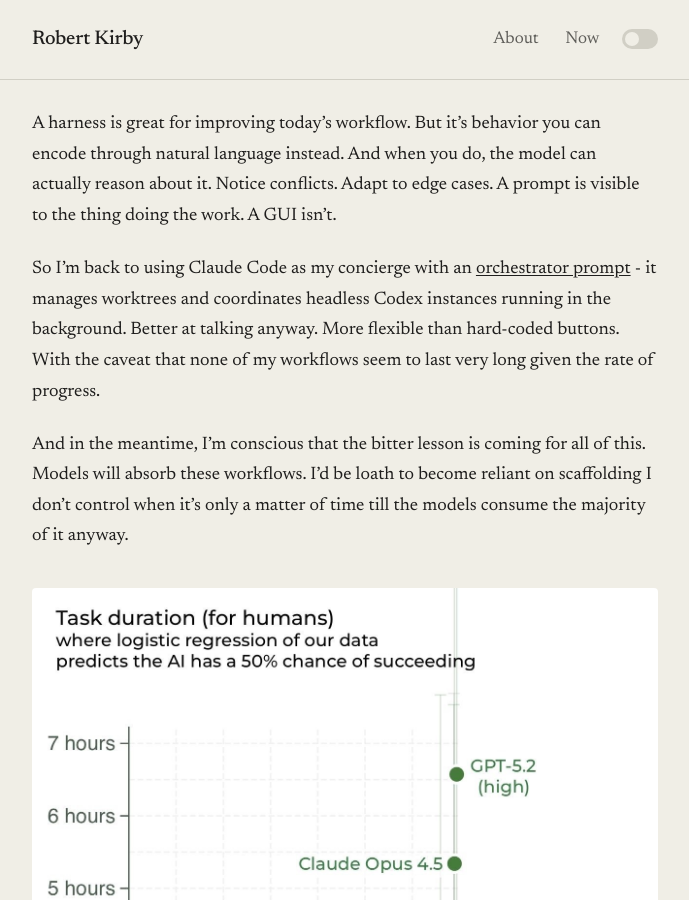
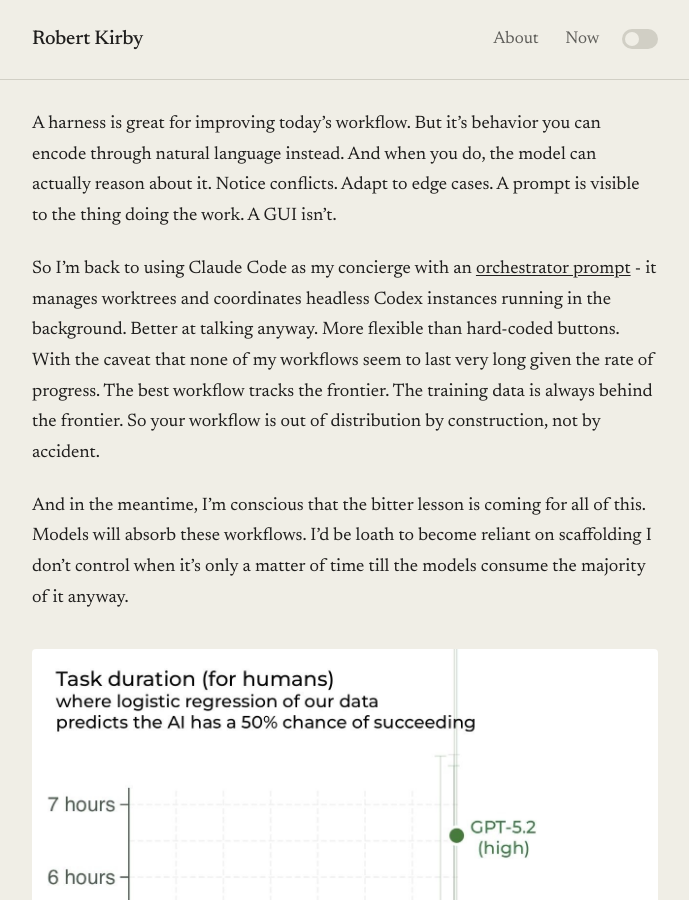
Before and after one commit to rob137/rob137.github.io, a Jekyll site: the page built from _posts/2026-02-05-the-invisible-jig.md, in a window 1280 px wide and 900 px high, scrolled down 770 px. Shown: the whole window, without its empty margins (295-984 px from the left). Built offline with Jekyll 4.4.1, drawn with Linux system fonts in a browser that asks for light colours.

Commit message:
Add out of distribution by construction line
Co-Authored-By: Claude Opus 4.5 <noreply@anthropic.com>

```diff
--- a/_posts/2026-02-05-the-invisible-jig.md
+++ b/_posts/2026-02-05-the-invisible-jig.md
@@ -22,7 +22,7 @@ The context is implicit in the harness code. The model can't see it. So you keep
 
 A harness is great for improving today's workflow. But it's behavior you can encode through natural language instead. And when you do, the model can actually reason about it. Notice conflicts. Adapt to edge cases. A prompt is visible to the thing doing the work. A GUI isn't.
 
-So I'm back to using Claude Code as my concierge with an [orchestrator prompt](/2026/01/21/orchestrator) - it manages worktrees and coordinates headless Codex instances running in the background. Better at talking anyway. More flexible than hard-coded buttons. With the caveat that none of my workflows seem to last very long given the rate of progress.
+So I'm back to using Claude Code as my concierge with an [orchestrator prompt](/2026/01/21/orchestrator) - it manages worktrees and coordinates headless Codex instances running in the background. Better at talking anyway. More flexible than hard-coded buttons. With the caveat that none of my workflows seem to last very long given the rate of progress. The best workflow tracks the frontier. The training data is always behind the frontier. So your workflow is out of distribution by construction, not by accident.
 
 And in the meantime, I'm conscious that the bitter lesson is coming for all of this. Models will absorb these workflows. I'd be loath to become reliant on scaffolding I don't control when it's only a matter of time till the models consume the majority of it anyway.
 
```
